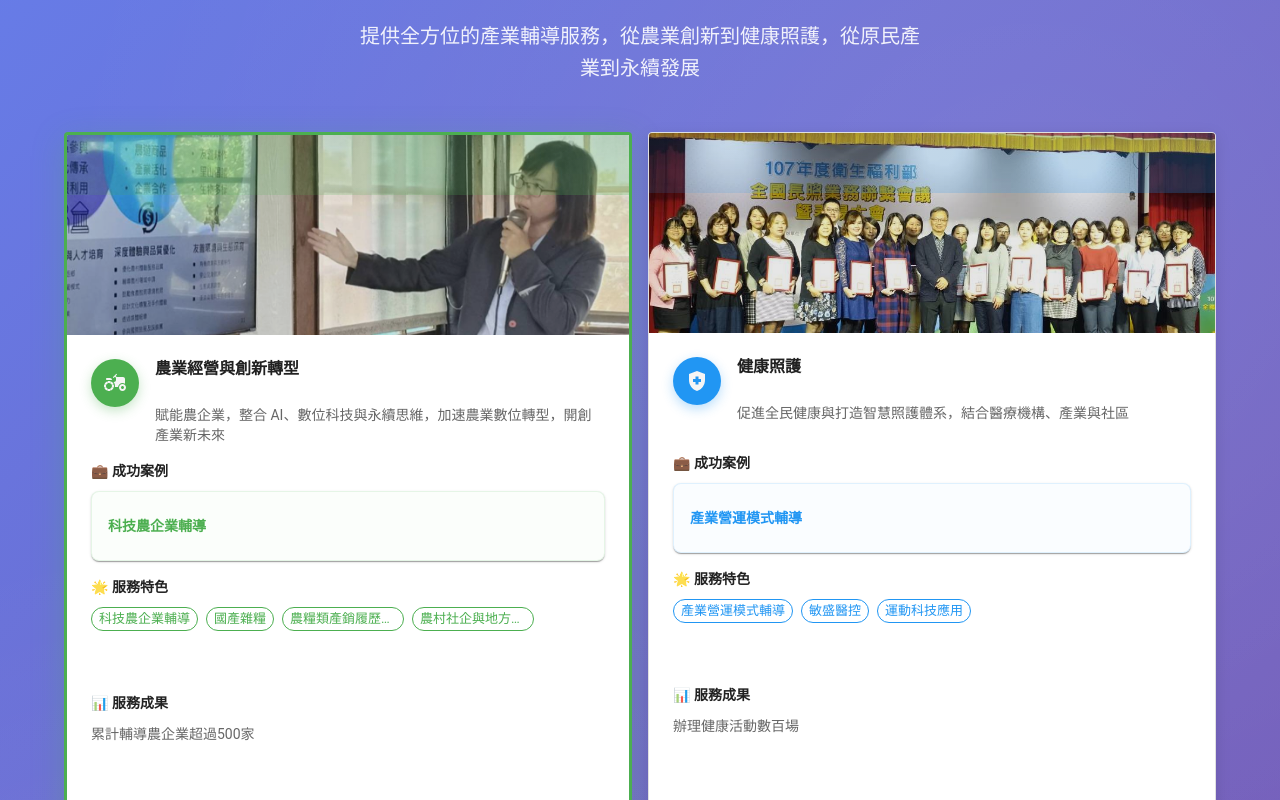
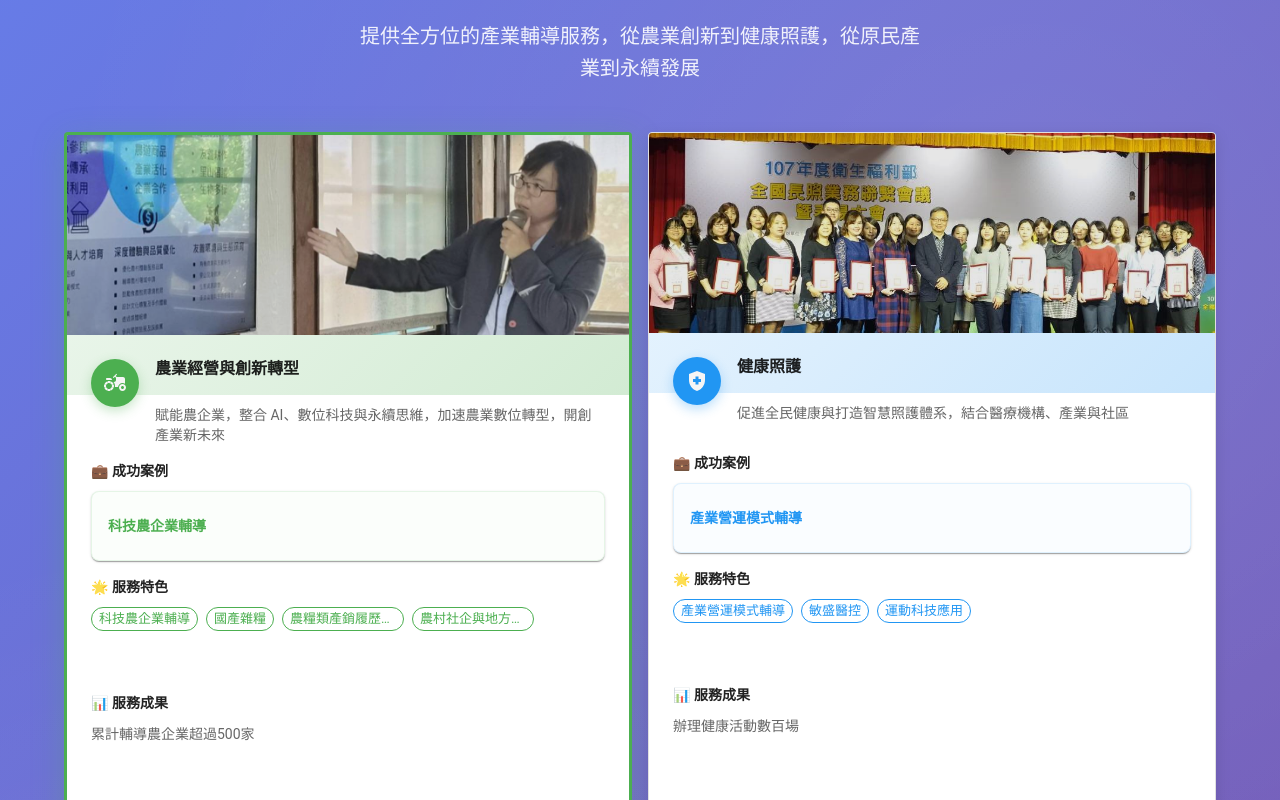
Before and after one commit to lpscsd1723-dot/csd-copt-proj, a React (Create React App) app: page / in a window 1280 px wide. Shown: the part 5080-5880 px from the top of the page. Built offline with nearby package versions, Linux system fonts and the light colour scheme.

Commit message:
Refactor background gradient logic in EnhancedServicesSection component to conditionally position the gradient based on the presence of images, improving visual layout and consistency.

```diff
--- a/src/components/EnhancedServicesSection.tsx
+++ b/src/components/EnhancedServicesSection.tsx
@@ -128,17 +128,31 @@ const ServiceCard: React.FC<ServiceCardProps> = ({
         )}
 
         {/* 背景漸層 */}
+        {images && images.length > 0 ? (
+          <Box
+            sx={{
+              position: 'absolute',
+              top: 200, // 放在圖片下方
+              left: 0,
+              right: 0,
+              height: 60,
+              background: `linear-gradient(135deg, ${color}20, ${color}40)`,
+              zIndex: 0,
+            }}
+          />
+        ) : (
           <Box
             sx={{
               position: 'absolute',
               top: 0,
               left: 0,
               right: 0,
-            height: images && images.length > 0 ? 60 : 120,
+              height: 120,
               background: `linear-gradient(135deg, ${color}20, ${color}40)`,
               zIndex: 0,
             }}
           />
+        )}
 
         {/* 內容 */}
         <CardContent sx={{ position: 'relative', zIndex: 1, p: 3, flex: 1, display: 'flex', flexDirection: 'column' }}>
```
Lines whose indentation alone changed are shown as unchanged.
